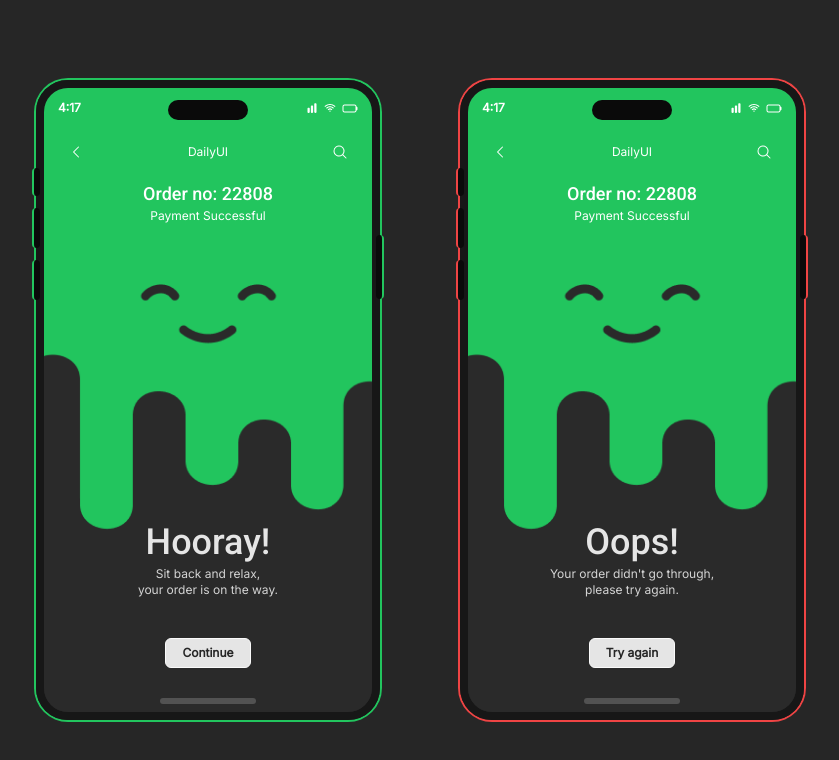
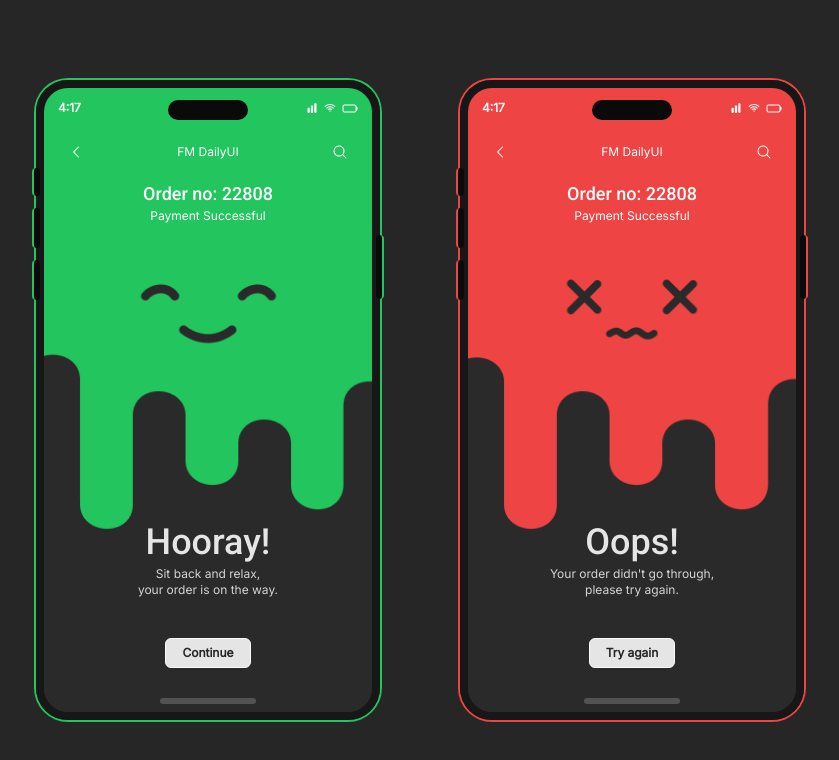
Before and after one commit to fwedwicc/FM-DailyUI, a React (Vite) app: page /day11 in a window 1280 px wide. Shown: the top 760 px of the page, without its empty margins (220-1059 px from the left). Built offline with nearby package versions, Linux system fonts and the light colour scheme; what @codaworks/react-glow would draw is missing.

Commit message:
Finished error variant mockup for day11 challenge

```diff
--- a/src/assets/day11/index.js
+++ b/src/assets/day11/index.js
@@ -1,5 +1,7 @@
 import successBg from './success-smiley.png'
+import errorBg from './error-saddy.png'
 
 export {
   successBg,
+  errorBg,
 }
--- a/src/pages/Day11.jsx
+++ b/src/pages/Day11.jsx
@@ -1,5 +1,5 @@
 import React from 'react';
-import { successBg } from '../assets/day11';
+import { successBg, errorBg } from '../assets/day11';
 import useLenisScroll from '../hooks/useLenisScroll';
 import useScrollToTop from '../hooks/useScrollToTop';
 import { motion } from 'framer-motion';
@@ -29,7 +29,7 @@ const Day11 = () => {
     }
   };
 
-  const PhoneMockup = ({ color, children }) => {
+  const PhoneMockup = ({ color, bg, children }) => {
     const { ring, border } = getColorClasses(color);
 
     return (
@@ -37,7 +37,7 @@ const Day11 = () => {
         {/* Phone Mockup */}
         <div className={clsx('relative border-[0.5rem] h-[40rem] w-[21.5rem] rounded-[2rem] ring-2', ring, 'border-neutral-900')}>
           {/* Background Image */}
-          <img src={successBg} alt="Illustration Background" className='rounded-[1.5rem] absolute object-cover w-full h-full z-0' />
+          <img src={bg} alt="Illustration Background" className='rounded-[1.5rem] absolute object-cover w-full h-full z-0' />
           {/* Sound Buttons */}
           <div className='absolute top-20 -left-3 flex flex-col gap-3'>
             {[0, 1, 2].map((index) => (
@@ -84,13 +84,13 @@ const Day11 = () => {
       <div className='absolute w-full h-full pt-12 px-4 pb-11 rounded-[1.5rem] flex flex-col justify-between'>
         <div className="space-y-3 text-white">
           <div className='flex justify-between items-center'>
-            <button className='size-8 flex justify-center items-center hover:bg-neutral-200/20 rounded-md focus:ring-2 focus:ring-green-400 z-50 transition duration-300 ease-in-out'>
+            <button className='size-8 flex justify-center items-center hover:bg-neutral-200/20 rounded-md focus:ring-2 focus:ring-neutral-200 z-50 transition duration-300 ease-in-out'>
               <svg xmlns="http://www.w3.org/2000/svg" viewBox="0 0 24 24" fill="currentColor" className="size-4">
                 <path fillRule="evenodd" d="M7.72 12.53a.75.75 0 0 1 0-1.06l7.5-7.5a.75.75 0 1 1 1.06 1.06L9.31 12l6.97 6.97a.75.75 0 1 1-1.06 1.06l-7.5-7.5Z" clipRule="evenodd" />
               </svg>
             </button>
-            <span className='text-xs text-center z-50'>DailyUI</span>
-            <button className='size-8 flex justify-center items-center hover:bg-neutral-200/20 rounded-md focus:ring-2 focus:ring-green-400 z-50 transition duration-300 ease-in-out'>
+            <span className='text-xs text-center z-50'>FM DailyUI</span>
+            <button className='size-8 flex justify-center items-center hover:bg-neutral-200/20 rounded-md focus:ring-2 focus:ring-neutral-200 z-50 transition duration-300 ease-in-out'>
               <svg xmlns="http://www.w3.org/2000/svg" viewBox="0 0 24 24" fill="currentColor" className="size-4">
                 <path fillRule="evenodd" d="M10.5 3.75a6.75 6.75 0 1 0 0 13.5 6.75 6.75 0 0 0 0-13.5ZM2.25 10.5a8.25 8.25 0 1 1 14.59 5.28l4.69 4.69a.75.75 0 1 1-1.06 1.06l-4.69-4.69A8.25 8.25 0 0 1 2.25 10.5Z" clipRule="evenodd" />
               </svg>
@@ -128,7 +128,7 @@ const Day11 = () => {
       <section className="bg-neutral-800 min-h-screen flex items-center justify-center p-12 md:px-12 px-8 py-8">
         <div className='flex items-center justify-center md:flex-nowrap flex-wrap gap-12 lg:gap-20'>
           {/* Success */}
-          <PhoneMockup color='green'>
+          <PhoneMockup color='green' bg={successBg}>
             {/* Content */}
             <Content
               label='Hooray!'
@@ -138,7 +138,7 @@ const Day11 = () => {
             />
           </PhoneMockup>
           {/* Error */}
-          <PhoneMockup color='red'>
+          <PhoneMockup color='red' bg={errorBg}>
             {/* Content */}
             <Content
               label='Oops!'
```
Also changed, not shown: src/assets/day11/error-saddy.png (added).
